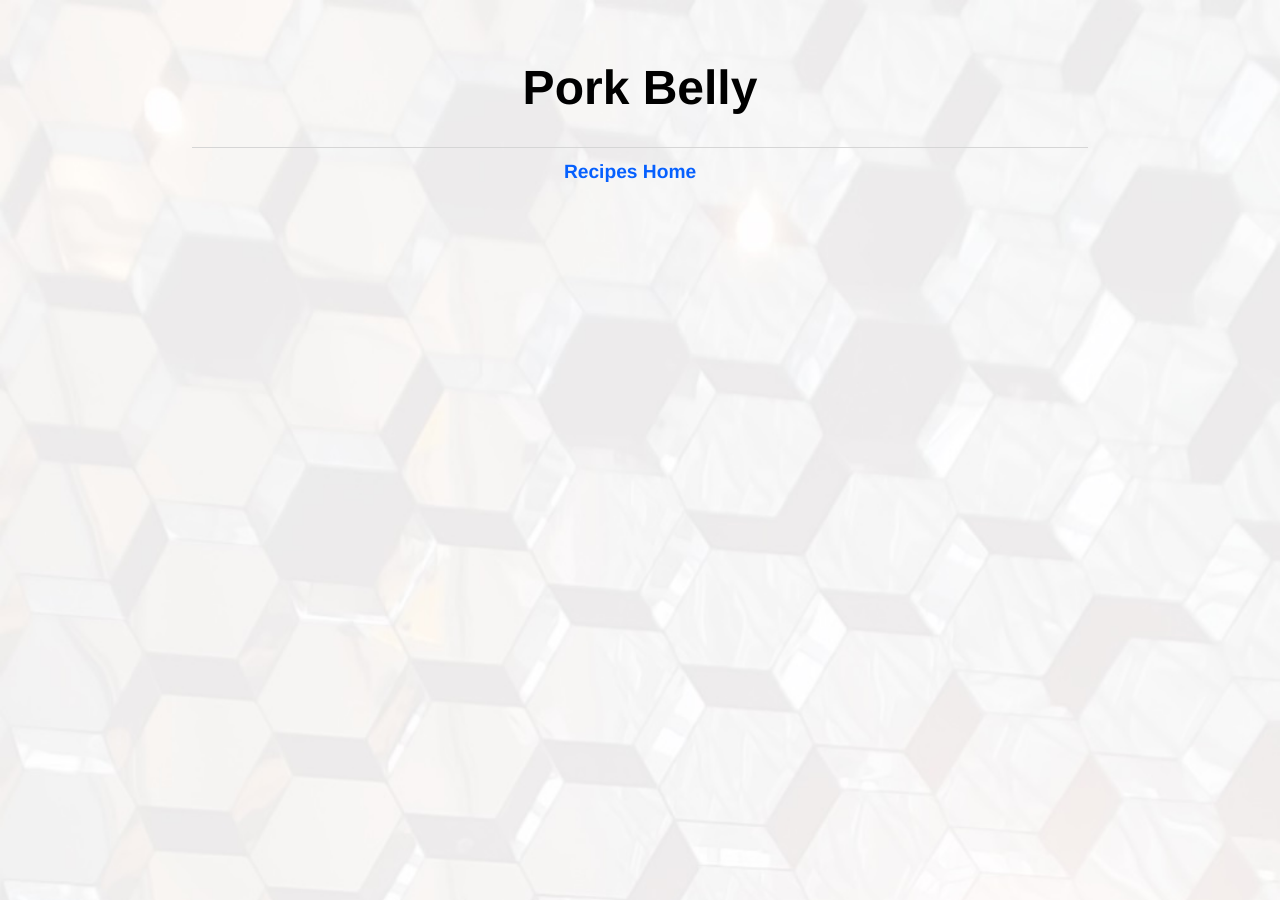
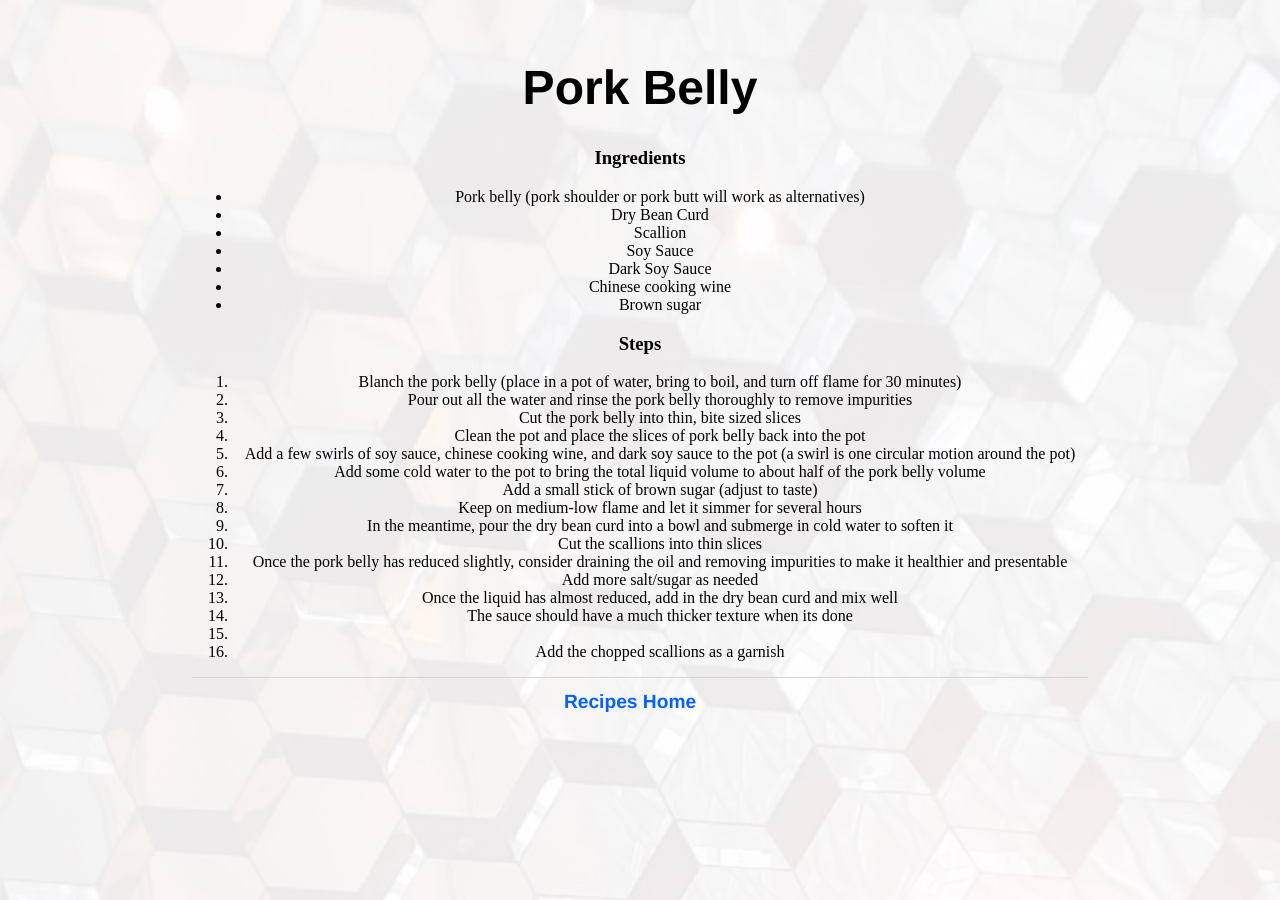
Before and after one commit to superjeffreyc/superjeffreyc.github.io, a Jekyll site: the page built from pork_belly.html, in a window 1280 px wide. Built offline with Jekyll 4.4.1, drawn with Linux system fonts in a browser that asks for light colours.

Commit message:
Update pork_belly.html

```diff
--- a/pork_belly.html
+++ b/pork_belly.html
@@ -6,5 +6,34 @@ title: Recipes
 
 <h1>Pork Belly</h1>
 
+  <h3>Ingredients</h3>
+  <ul>
+    <li>Pork belly (pork shoulder or pork butt will work as alternatives)</li>
+    <li>Dry Bean Curd</li>
+    <li>Scallion</li>
+    <li>Soy Sauce</li>
+    <li>Dark Soy Sauce</li>
+    <li>Chinese cooking wine</li>
+    <li>Brown sugar</li>
+  </ul>
+
+    <h3>Steps</h3>
+  <ol>
+    <li>Blanch the pork belly (place in a pot of water, bring to boil, and turn off flame for 30 minutes)</li>
+    <li>Pour out all the water and rinse the pork belly thoroughly to remove impurities</li>
+    <li>Cut the pork belly into thin, bite sized slices</li>
+    <li>Clean the pot and place the slices of pork belly back into the pot</li>
+    <li>Add a few swirls of soy sauce, chinese cooking wine, and dark soy sauce to the pot (a swirl is one circular motion around the pot)</li>
+    <li>Add some cold water to the pot to bring the total liquid volume to about half of the pork belly volume</li>
+    <li>Add a small stick of brown sugar (adjust to taste)</li>
+    <li>Keep on medium-low flame and let it simmer for several hours</li>
+    <li>In the meantime, pour the dry bean curd into a bowl and submerge in cold water to soften it</li>
+    <li>Cut the scallions into thin slices</li>
+    <li>Once the pork belly has reduced slightly, consider draining the oil and removing impurities to make it healthier and presentable</li>
+    <li>Add more salt/sugar as needed</li>
+    <li>Once the liquid has almost reduced, add in the dry bean curd and mix well</li>
+    <li>The sauce should have a much thicker texture when its done<li>
+    <li>Add the chopped scallions as a garnish</li>
+  </ol>
 
 </div><!-- /.blurb -->
```
